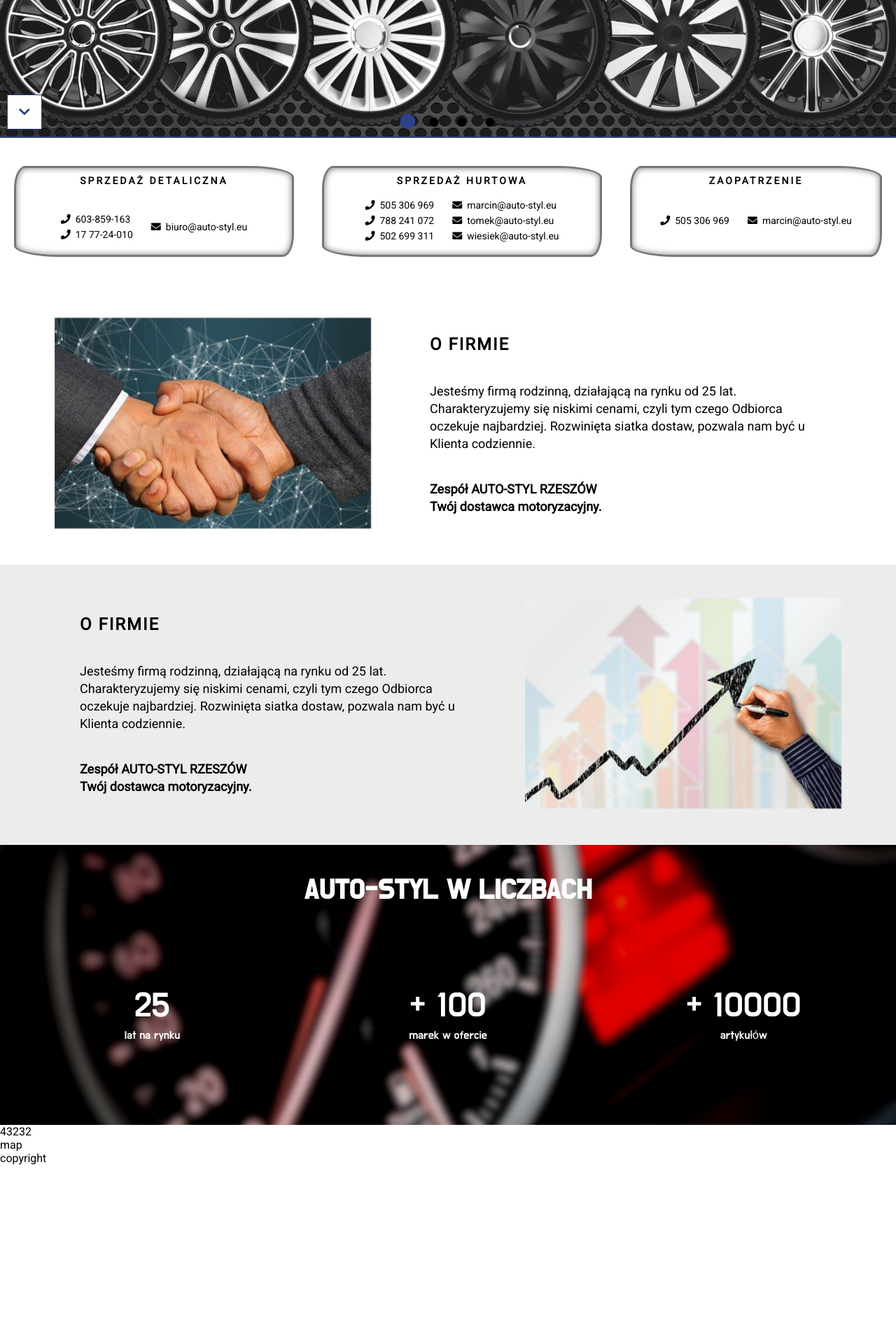
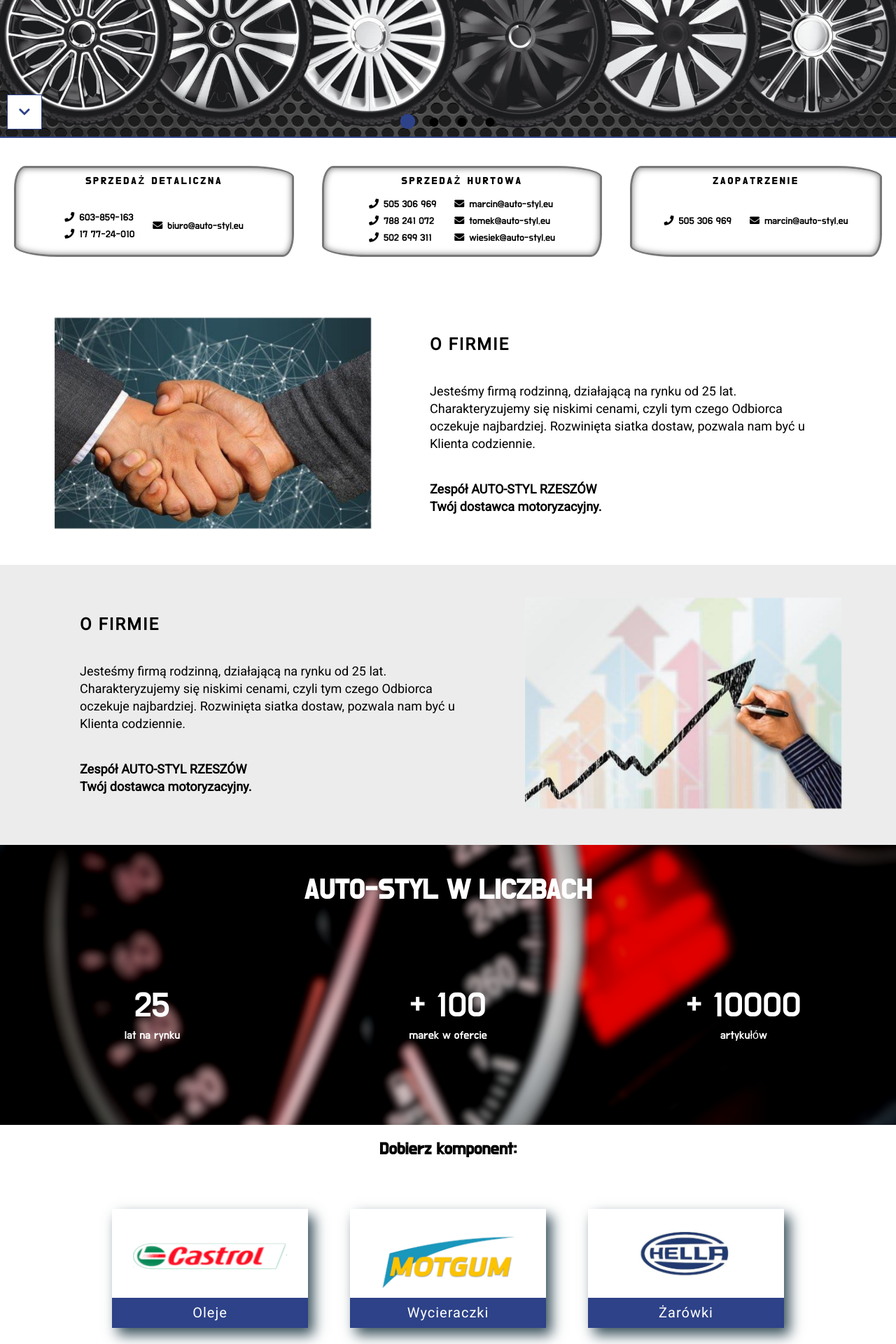
Before and after one commit to SbartoszS/AUTOSTYL, a PHP site: page / in a window 1280 px wide. Shown: the part 605-2525 px from the top of the page at 70% size. Before the commit the page ends 2269 px from the top, so only its background shows below. Run offline with PHP 8.4, Linux system fonts and the light colour scheme; some libraries are stand-ins or nearby versions.

Commit message:
finish offers section

```diff
--- a/css/main.css
+++ b/css/main.css
@@ -225,9 +225,6 @@ html {
       height: calc(100vh - 85px); }
       .banner__btn {
         display: block; } }
-  @media (min-width: 1919px) {
-    .banner {
-      height: calc(90vh - 85px); } }
   .banner--moveBot {
     margin-top: calc(100vh - 85px); }
 
@@ -239,9 +236,6 @@ html {
   @media (min-width: 1024px) {
     .banner-wrapper {
       height: calc(100vh - 85px); } }
-  @media (min-width: 1919px) {
-    .banner-wrapper {
-      height: calc(90vh - 85px); } }
   .banner-wrapper__slide {
     position: relative;
     background-repeat: no-repeat;
@@ -427,7 +421,8 @@ html {
 .contact-main {
   margin: 0 auto;
   display: flex;
-  flex-direction: column; }
+  flex-direction: column;
+  font-family: 'Do Hyeon', sans-serif; }
   @media (min-width: 1024px) {
     .contact-main {
       flex-direction: row;
@@ -590,3 +585,62 @@ html {
     font-size: 16px;
     text-align: center;
     font-weight: 300; }
+
+.offers {
+  max-width: 1920px; }
+  .offers__title {
+    margin: 20px;
+    text-align: center;
+    font-family: 'Do Hyeon', sans-serif; }
+
+.offers-wrapper {
+  display: flex;
+  flex-direction: column;
+  align-items: center;
+  justify-content: space-around; }
+  @media (min-width: 800px) {
+    .offers-wrapper {
+      flex-direction: row;
+      flex-wrap: wrap;
+      justify-content: center;
+      padding: 20px 0; } }
+
+.offer {
+  display: flex;
+  position: relative;
+  justify-content: center;
+  align-items: center;
+  flex-basis: 150px;
+  width: 250px;
+  margin: 30px;
+  box-shadow: 8px 10px 18px #3a525c;
+  transition: 0.3s ease; }
+  @media (min-width: 800px) {
+    .offer {
+      flex-basis: 280px;
+      height: 170px; } }
+  @media (min-width: 1024px) {
+    .offer:hover {
+      box-shadow: 12px 14px 22px #3a525c;
+      transform: scale(1.2); }
+    .offer:hover .offer__text {
+      background-color: #150e35; } }
+  .offer__img {
+    width: 180px;
+    height: auto; }
+    @media (min-width: 1024px) {
+      .offer__img {
+        width: 220px; } }
+  .offer__text {
+    position: absolute;
+    bottom: 0%;
+    left: 50%;
+    width: 100%;
+    transform: translateX(-50%);
+    background-color: #2D4288;
+    padding: 0.6rem;
+    text-align: center;
+    text-decoration: none;
+    font-size: 20px;
+    letter-spacing: 1px;
+    color: white; }
--- a/index.html
+++ b/index.html
@@ -160,13 +160,14 @@
                         <h6 class="statistic-wrapper__text">artykułów</h6>
                     </div>
             </section>
-            <!-- <section class="offers">
-                <h2 class="offers__Title">Dobierz swój komponent :</h2>
-                <div class="wrap-offers">
+            <section class="offers">
+                <h1 class="offers__title">Dobierz komponent:</h1>
+                <div class="offers-wrapper">
                     <div class="offer">
                         <a class="offer__link"
-                            href="https://applications.castrol.com/oilselector/pl_pl/c/search?fbclid=IwAR0cGDpfoWtBGckFzUIE7zS4sKmSHk22aUm9qHyW_a1s10rJ482JWRV-lsM">
-                            <img class="offer__img" src="img/Logo1/castrol.png" alt="Dobierz oleje">
+                            href="https://applications.castrol.com/oilselector/pl_pl/c/search?fbclid=IwAR0cGDpfoWtBGckFzUIE7zS4sKmSHk22aUm9qHyW_a1s10rJ482JWRV-lsM"
+                            target="_blank">
+                            <img class="offer__img" src="../css/img/other/castrol.png" alt="Dobierz oleje">
                             <p class="offer__text">
                                 Oleje
                             </p>
@@ -174,34 +175,36 @@
                     </div>
                     <div class="offer">
                         <a class="offer__link"
-                            href="http://motgum.com/katalog-produktow/wycieraczki-%20szyb-samochodowych/">
-                            <img class="offer__img" src="img/Logo1/motgum.png" alt="Dobierz wycieraczki">
+                            href="http://motgum.com/katalog-produktow/wycieraczki-%20szyb-samochodowych/"
+                            target="_blank">
+                            <img class="offer__img" src="../css/img/other/motgum.png" alt="Dobierz wycieraczki">
                             <p class="offer__text">Wycieraczki</p>
                         </a>
                     </div>
                     <div class="offer">
                         <a class="offer__link"
-                            href="https://www.hella.com/MicroSite/bulbs/pl/index_pkw.html?fbclid=IwAR1lizw2FtmWaFOjRBay6v2tH1d9zWD_-8wd2AcDVqMX5VjOxslGbXTG4LY">
-                            <img class="offer__img" src="img/Logo1/hella.png" alt="Dobierz żarówki">
+                            href="https://www.hella.com/MicroSite/bulbs/pl/index_pkw.html?fbclid=IwAR1lizw2FtmWaFOjRBay6v2tH1d9zWD_-8wd2AcDVqMX5VjOxslGbXTG4LY"
+                            target="_blank">
+                            <img class="offer__img" src="../css/img/other/hella.png" alt="Dobierz żarówki">
                             <p class="offer__text">
                                 Żarówki
                             </p>
                         </a>
                     </div>
                     <div class="offer">
-                        <a class="offer__link" href="http://www.matgum.pl/oferta.html#dobor-zestawow">
-                            <img class="offer__img" src="img/Logo1/matgum.png" alt="Dobierz dywany">
+                        <a class="offer__link" href="http://www.matgum.pl/oferta.html#dobor-zestawow" target="_blank">
+                            <img class="offer__img" src="../css/img/other/matgum.png" alt="Dobierz dywany">
                             <p class="offer__text">Dywany</p>
                         </a>
                     </div>
                     <div class="offer">
-                        <a class="offer__link" href="https://www.polmostrow.pl/">
-                            <img class="offer__img" src="img/Logo1/polmo.png" alt="Dobierz tłumiki">
+                        <a class="offer__link" href="https://www.polmostrow.pl/" target="_blank">
+                            <img class="offer__img" src="../css/img/other/polmo.png" alt="Dobierz tłumiki">
                             <p class="offer__text">Tłumiki</p>
                         </a>
                     </div>
                 </div>
-            </section> -->
+            </section>
             <section>43232</section>
             <section>map</section>
         </main>
--- a/js/main.js
+++ b/js/main.js
@@ -60,7 +60,7 @@ $(document).ready(function () {
     function IncrementCount() {
         $('.num1js').text(start);
         start = start + 1;
-        t = setTimeout(IncrementCount, 10);
+        t = setTimeout(IncrementCount, 20);
         if (start === 26) {
             clearTimeout(t);
         }
@@ -69,7 +69,7 @@ $(document).ready(function () {
     function IncrementCount2() {
         $('.num2js').text('+ ' + start2);
         start2 = start2 + 2;
-        c = setTimeout(IncrementCount2, 10);
+        c = setTimeout(IncrementCount2, 20);
         if (start2 >= 101) {
             clearTimeout(c);
         }
@@ -78,7 +78,7 @@ $(document).ready(function () {
     function IncrementCount3() {
         $('.num3js').text('+ ' + start3);
         start3 = start3 + 200;
-        d = setTimeout(IncrementCount3, 10);
+        d = setTimeout(IncrementCount3, 20);
         if (start3 >= 10001) {
             clearTimeout(d);
         }
@@ -86,7 +86,7 @@ $(document).ready(function () {
 
 
     $(window).on('scroll', function () {
-        let posStat = $(".statistic").position().top + $(".statistic").outerHeight(true) - 100;
+        let posStat = $(".statistic").position().top + $(".statistic").outerHeight(true) - 80;
         let log1 = $(window).scrollTop() + $(window).height();
 
         if (log1 >= posStat && !flagCount) {
--- a/scss/components/_banner-slide.scss
+++ b/scss/components/_banner-slide.scss
@@ -44,10 +44,6 @@
         }
     }
 
-    @include media(xxxlarge) {
-        height: calc(90vh - 85px);
-    }
-
     &--moveBot {
         margin-top: calc(100vh - 85px);
     }
@@ -62,10 +58,6 @@
 
     @include media(large) {
         height: calc(100vh - 85px);
-    }
-
-    @include media(xxxlarge) {
-        height: calc(90vh - 85px);
     }
 
     &__slide {
--- a/scss/components/_contact-main.scss
+++ b/scss/components/_contact-main.scss
@@ -5,6 +5,8 @@
     margin: 0 auto;
     display: flex;
     flex-direction: column;
+    font-family: 'Do Hyeon', sans-serif;
+
 
     @include media(large) {
         flex-direction: row;
@@ -50,7 +52,7 @@
         }
 
         @include media(xlarge) {
-            font-size: $font-normal
+            font-size: $font-normal;
         }
     }
 
--- /dev/null
+++ b/scss/components/_offer.scss
@@ -0,0 +1,75 @@
+.offers {
+    max-width: 1920px;
+
+    &__title {
+        margin: 20px;
+        text-align: center;
+        font-family: 'Do Hyeon', sans-serif;
+    }
+}
+
+.offers-wrapper {
+    display: flex;
+    flex-direction: column;
+    align-items: center;
+    justify-content: space-around;
+
+    @include media(medium) {
+        flex-direction: row;
+        flex-wrap: wrap;
+        justify-content: center;
+        padding: 20px 0;
+    }
+}
+
+.offer {
+    display: flex;
+    position: relative;
+    justify-content: center;
+    align-items: center;
+    flex-basis: 150px;
+    width: 250px;
+    margin: 30px;
+    box-shadow: 8px 10px 18px rgb(58, 82, 92);
+    transition: 0.3s ease;
+
+    @include media(medium) {
+        flex-basis: 280px;
+        height: 170px;
+    }
+
+    @include media(large) {
+        &:hover {
+            box-shadow: 12px 14px 22px rgb(58, 82, 92);
+            transform: scale(1.2);
+        }
+
+        &:hover .offer__text {
+            background-color: rgb(21, 14, 53);
+        }
+    }
+
+    &__img {
+        width: 180px;
+        height: auto;
+
+        @include media(large) {
+            width: 220px;
+        }
+    }
+
+    &__text {
+        position: absolute;
+        bottom: 0%;
+        left: 50%;
+        width: 100%;
+        transform: translateX(-50%);
+        background-color: $main-color;
+        padding: 0.6rem;
+        text-align: center;
+        text-decoration: none;
+        font-size: 20px;
+        letter-spacing: 1px;
+        color: white;
+    }
+}
--- a/scss/main.scss
+++ b/scss/main.scss
@@ -6,3 +6,4 @@
 @import 'components/banner-slide';
 @import 'components/about';
 @import 'components/statistic';
+@import 'components/offer';
```
Also changed, not shown: css/img/other/castrol.png (added), css/img/other/hella.png (added), css/img/other/matgum.png (added), css/img/other/motgum.png (added), css/img/other/polmo.png (added).
